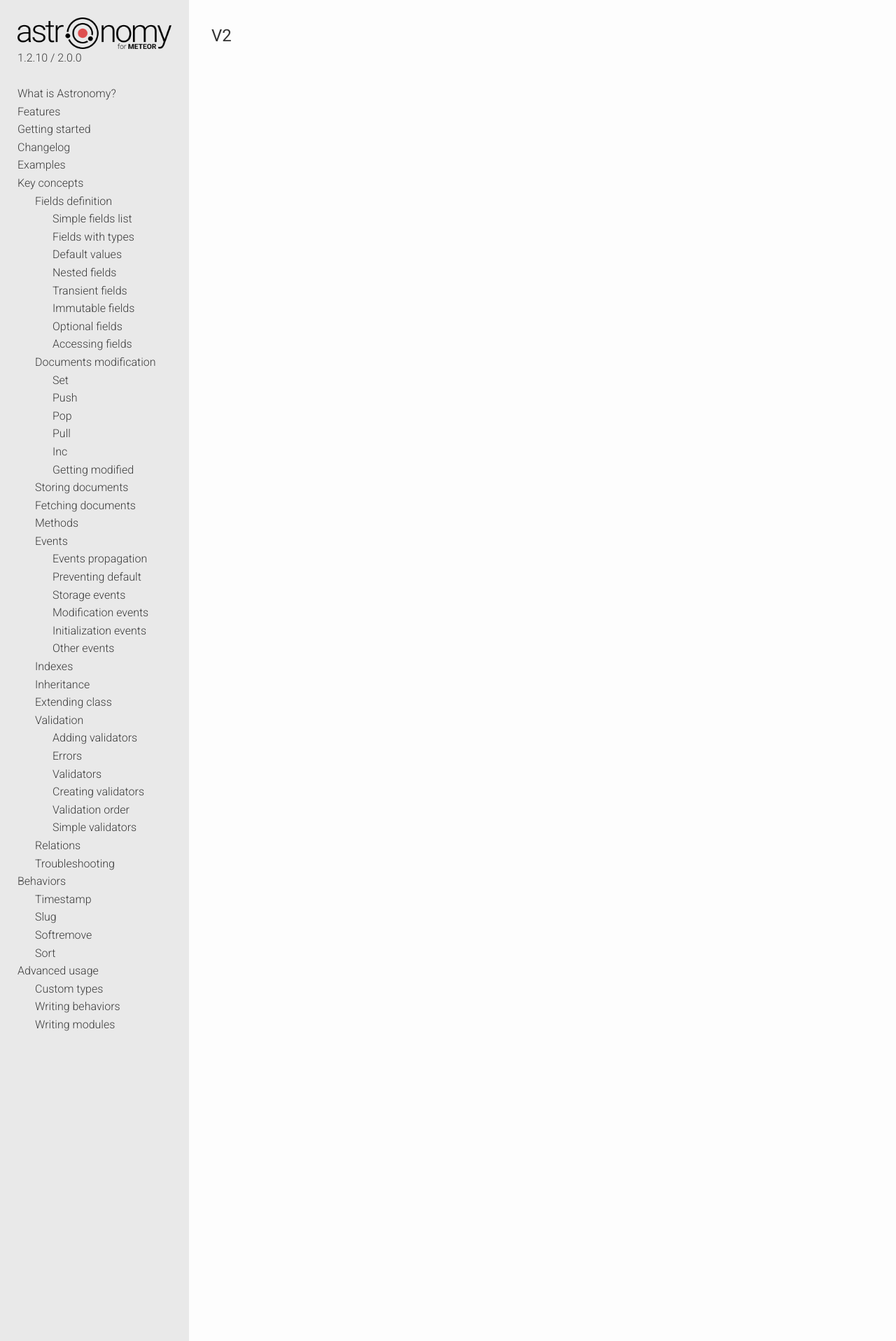
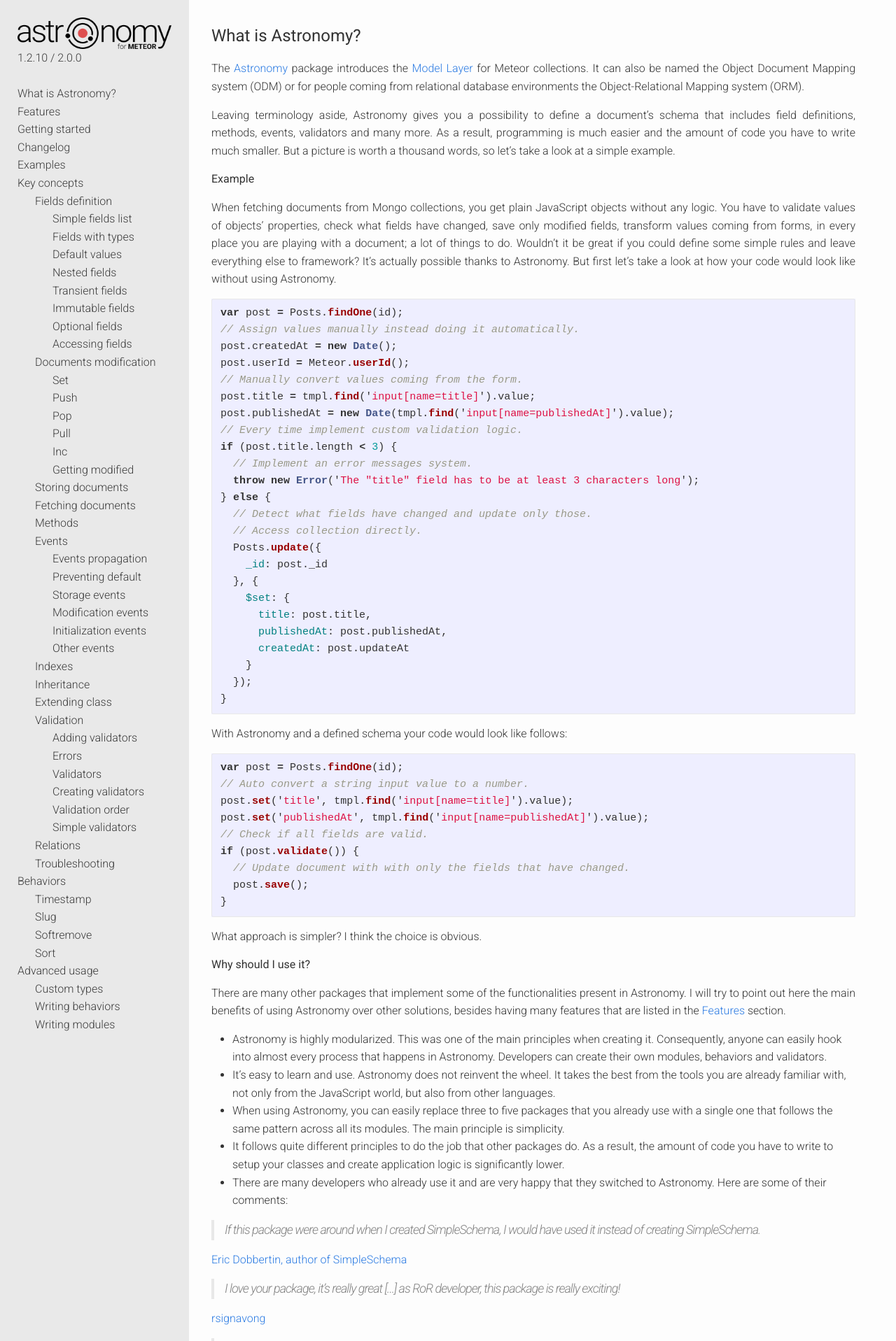
Before and after one commit to jagi/meteor-astronomy, a Jekyll site: the page built from v2.md, in a window 1280 px wide. Shown: the top 1917 px of the page at 70% size. Built offline with Jekyll 4.4.1, drawn with Linux system fonts in a browser that asks for light colours; some of the changed text lies outside the part shown.

Commit message:
V2 initial

````diff
--- a/_includes/v2.md
+++ b/_includes/v2.md
@@ -1 +1 @@
-# V2
+{% include v2/what_is_astronomy.md %}
--- /dev/null
+++ b/_includes/v2/what_is_astronomy.md
@@ -0,0 +1,102 @@
+# What is Astronomy?
+
+The [Astronomy](https://atmospherejs.com/jagi/astronomy) package introduces the [Model Layer](http://en.wikipedia.org/wiki/Model%E2%80%93view%E2%80%93controller) for Meteor collections. It can also be named the Object Document Mapping system (ODM) or for people coming from relational database environments the Object-Relational Mapping system (ORM).
+
+Leaving terminology aside, Astronomy gives you a possibility to define a document's schema that includes field definitions, methods, events, validators and many more. As a result, programming is much easier and the amount of code you have to write much smaller. But a picture is worth a thousand words, so let's take a look at a simple example.
+
+**Example**
+
+When fetching documents from Mongo collections, you get plain JavaScript objects without any logic. You have to validate values of objects' properties, check what fields have changed, save only modified fields, transform values coming from forms, in every place you are playing with a document; a lot of things to do. Wouldn't it be great if you could define some simple rules and leave everything else to framework? It's actually possible thanks to Astronomy. But first let's take a look at how your code would look like without using Astronomy.
+
+```js
+var post = Posts.findOne(id);
+// Assign values manually instead doing it automatically.
+post.createdAt = new Date();
+post.userId = Meteor.userId();
+// Manually convert values coming from the form.
+post.title = tmpl.find('input[name=title]').value;
+post.publishedAt = new Date(tmpl.find('input[name=publishedAt]').value);
+// Every time implement custom validation logic.
+if (post.title.length < 3) {
+  // Implement an error messages system.
+  throw new Error('The "title" field has to be at least 3 characters long');
+} else {
+  // Detect what fields have changed and update only those.
+  // Access collection directly.
+  Posts.update({
+    _id: post._id
+  }, {
+    $set: {
+      title: post.title,
+      publishedAt: post.publishedAt,
+      createdAt: post.updateAt
+    }
+  });
+}
+```
+
+With Astronomy and a defined schema your code would look like follows:
+
+```js
+var post = Posts.findOne(id);
+// Auto convert a string input value to a number.
+post.set('title', tmpl.find('input[name=title]').value);
+post.set('publishedAt', tmpl.find('input[name=publishedAt]').value);
+// Check if all fields are valid.
+if (post.validate()) {
+  // Update document with with only the fields that have changed.
+  post.save();
+}
+```
+
+What approach is simpler? I think the choice is obvious.
+
+**Why should I use it?**
+
+There are many other packages that implement some of the functionalities present in Astronomy. I will try to point out here the main benefits of using Astronomy over other solutions, besides having many features that are listed in the [Features](#features) section.
+
+- Astronomy is highly modularized. This was one of the main principles when creating it. Consequently, anyone can easily hook into almost every process that happens in Astronomy. Developers can create their own modules, behaviors and validators.
+- It's easy to learn and use. Astronomy does not reinvent the wheel. It takes the best from the tools you are already familiar with, not only from the JavaScript world, but also from other languages.
+- When using Astronomy, you can easily replace three to five packages that you already use with a single one that follows the same pattern across all its modules. The main principle is simplicity.
+- It follows quite different principles to do the job that other packages do. As a result, the amount of code you have to write to setup your classes and create application logic is significantly lower.
+- There are many developers who already use it and are very happy that they switched to Astronomy. Here are some of their comments:
+
+> If this package were around when I created SimpleSchema, I would have used it instead of creating SimpleSchema.
+
+[Eric Dobbertin, author of SimpleSchema](https://github.com/jagi/meteor-astronomy/issues/27#issuecomment-110996499)
+
+> I love your package, it's really great [...] as RoR developer, this package is really exciting!
+
+[rsignavong](https://gitter.im/jagi/meteor-astronomy/archives/2015/05/22)
+
+> Anyway, very happy to have moved to astronomy, really like it we will release an app using it soon, so I will let you know.
+
+[banglashi](https://gitter.im/jagi/meteor-astronomy/archives/2015/05/20)
+
+> I still don't understand how this package is not getting more popular imho this package is better than simple-schema.
+
+[dstollie](https://crater.io/comments/CQTsP4SNabfquv4ds)
+
+> Amazing work, beautifully designed package! Anyone give this package few seconds and take a look at sources? If people will write code in such clean and modular way, world would be better! Kudos Jagi!
+
+[Kuba Wyrobek](https://crater.io/comments/BY9Qn9f4DKHFFuBp5)
+
+> Amazing package indeed! Coming from a php MVC background, this package is a gift :). You rock!
+
+[roelvan](https://github.com/jagi/meteor-astronomy/issues/1#issuecomment-91836156)
+
+> Thanks - this has the makings of an amazing tool.... I'm hoping to replace Mesosphere, collection-hooks, collection-helpers, and a bunch of custom code - all with a cleaner code base!
+
+[dovrosenberg](https://github.com/jagi/meteor-astronomy/issues/11#issuecomment-107089733)
+
+**History**
+
+The idea for creating a package for Meteor that would introduce a Model Layer emerged after creating several simple Meteor applications. I noticed that I was constantly repeating the same parts of a code to manage documents' storage and validation. It was frustrating in comparison to what I've been accustomed to in the [Doctrine](http://www.doctrine-project.org/) library for [PHP](https://php.net/) that I had used for many years.
+
+This is why I've decided to create a Meteor package that would take the best from the Doctrine library. The first version was released in 2013 and was named [Verin Model](https://github.com/jagi/verin-model). It worked well in my projects, so I made it available to the community through the [Meteorite](https://github.com/oortcloud/meteorite/) package installer. However, I haven't been promoting it anywhere so the number of users was limited.
+
+In the late 2014, I decided to give it one more try and implement a much better package. A package that would be modular, would have all the features from the previous package and a few more additions. In the meanwhile, many developers tried to fill a gap of lack of model layer in Meteor with their packages. Some of them (e.g. [SimpleSchema](https://atmospherejs.com/aldeed/simple-schema)) had features that I was looking for, but were too complex to use. Some packages just focused on single features ([Collection Hooks](https://atmospherejs.com/matb33/collection-hooks), [Collection Behaviours](https://atmospherejs.com/sewdn/collection-behaviours), [Collection Helpers](https://atmospherejs.com/dburles/collection-helpers)). I didn't like the idea of using many packages that followed quite different rules. I just wanted one modular tool that would fit all my needs. That's why I've created Astronomy.
+
+**Why the name "Astronomy"?**
+
+As almost everything that is Meteor-related has some space-related name, this one couldn't be an exception. The model layer in the MVC pattern is a description of real objects. And, the science describing objects in space is called [Astronomy](http://en.wikipedia.org/wiki/Astronomy). The choice was quick.
````
Also changed, not shown: _includes/v2/table_of_content.html (added).
